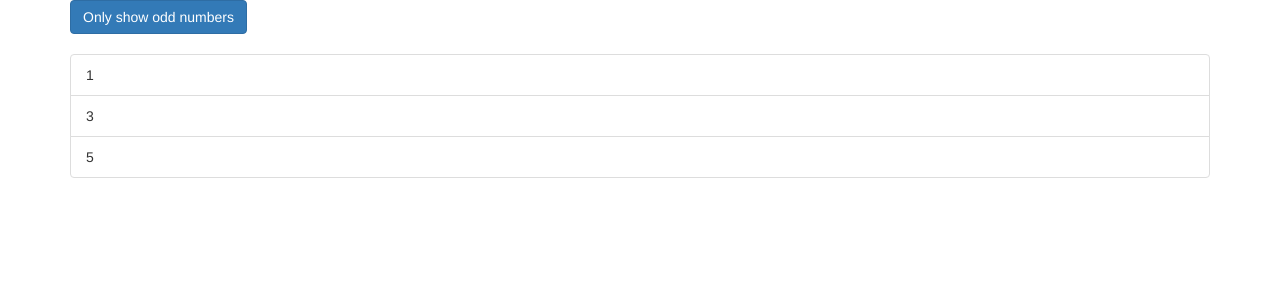
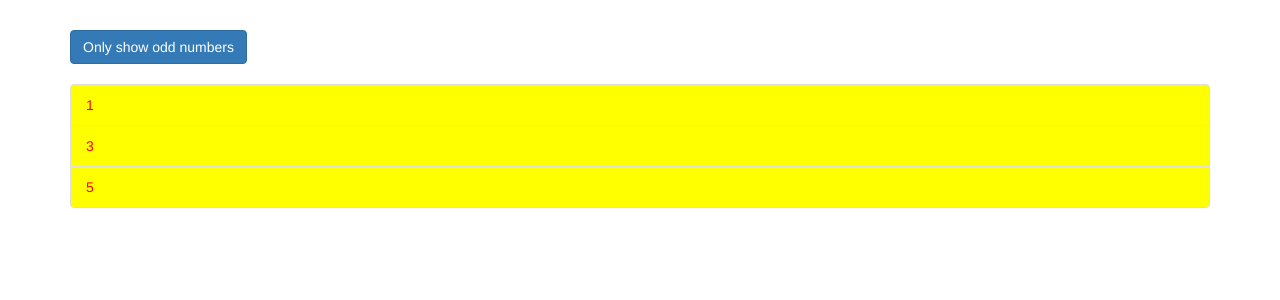
Before and after one commit to NguyenThaiAnh/combonents-data-binding, an Angular app in the folder prj-basics-final/: page / in a window 1280 px wide. Shown: the top 300 px of the page. Built offline with nearby package versions, Linux system fonts and the light colour scheme.

Commit message:
ngClass and ngStyle Recap

```diff
--- a/prj-basics-final/src/app/app.component.css
+++ b/prj-basics-final/src/app/app.component.css
@@ -0,0 +1,7 @@
+.container {
+  margin-top: 30px;
+}
+
+.odd{
+  color: red;
+}
--- a/prj-basics-final/src/app/app.component.html
+++ b/prj-basics-final/src/app/app.component.html
@@ -8,10 +8,14 @@
       <ul class="list-group">
         <div *ngIf="onlyOdd">
           <li class="list-group-item"
+              [ngClass] = "{odd: num % 2 !== 0}"
+              [ngStyle] = "{backgroundColor: num % 2 !== 0? 'yellow' : 'transparent'}"
               *ngFor="let num of oddNumbers"> {{num}} </li>
         </div>
         <div *ngIf="!onlyOdd">
           <li class="list-group-item"
+              [ngClass] = "{odd: num % 2 !== 0}"
+              [ngStyle] = "{backgroundColor: num % 2 !== 0? 'yellow' : 'transparent'}"
               *ngFor="let num of evenNUmbers"> {{num}} </li>
         </div>
       </ul>
```
